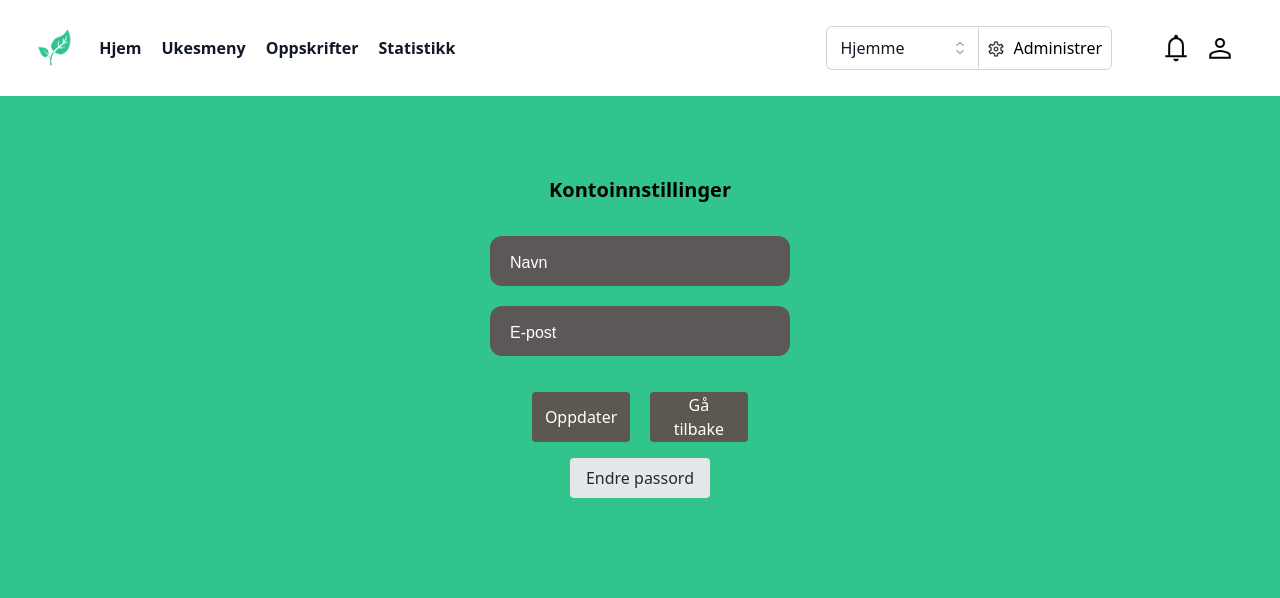
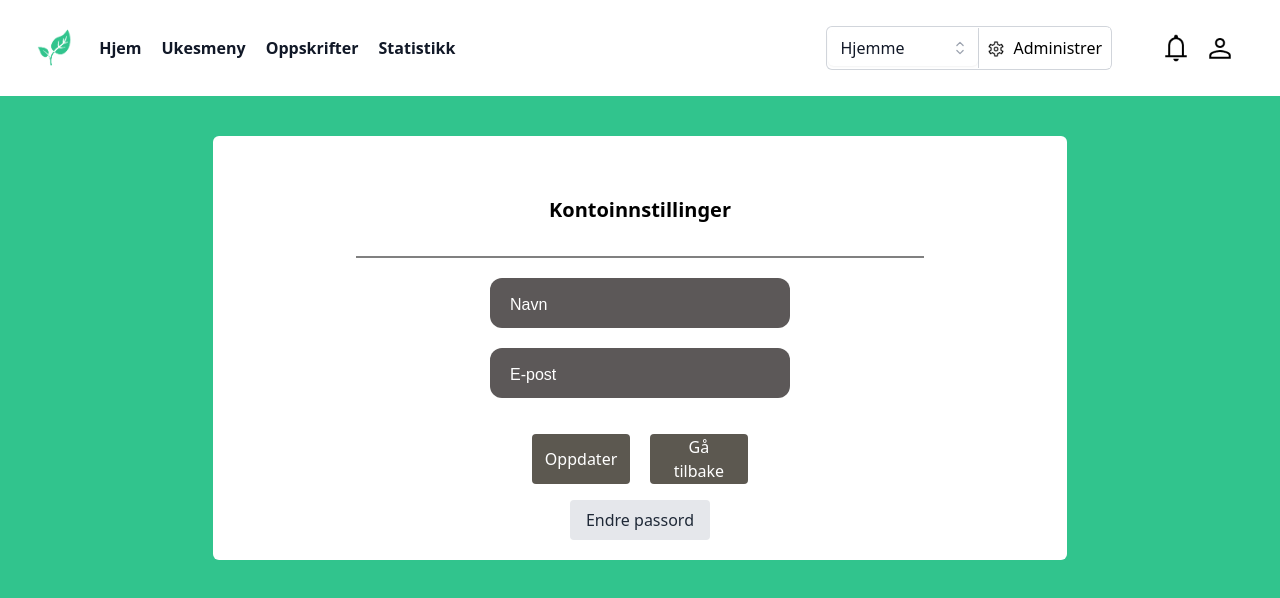
Before and after one commit to ecschoye/Smartmat, a Nuxt app in the folder frontend/: page /account-details in a window 1280 px wide. Shown: the top 598 px of the page. Built offline with nearby package versions, Linux system fonts and the light colour scheme.

Commit message:
changed layout

```diff
--- a/frontend/pages/account-details.vue
+++ b/frontend/pages/account-details.vue
@@ -1,16 +1,14 @@
 <template>
-  <div>
-    <div id="title">
-      <p class="text-center mt-20 text-xl font-bold">Kontoinnstillinger</p>
-    </div>
-    <div class="flex justify-center items-center">
-      <div class="w-2/3 mx-auto">
-        <div class="flex flex-col items-center mt-8"> <!-- use flex-col to stack child elements vertically -->
-          <div class="mb-4"> <!-- use flex-col to place child elements in a column -->
+  <div class="flex items-center justify-center">
+    <div class="w-2/3 mx-auto bg-white mt-10 rounded-md py-5">
+      <p class="text-center mt-10 text-xl font-bold">Kontoinnstillinger</p>
+      <div class="w-2/3 mx-auto flex flex-col items-center mt-3">
+        <div class="divider"></div>
+        <div class="mb-4">
           <BaseInput id="name" type="name" class="input-container" label="Navn"/>
           <BaseInput id="email" type="email" class="input-container" label="E-post"/>
         </div>
-          <div class="flex mb-4"> <!-- use flex to place child elements in a row -->
+        <div class="flex mb-4">
           <GrayButton @click="submit" label="Oppdater" width="100%" height="50px" class="mr-5 px-3"/>
           <GrayButton label="Gå tilbake" width="100%" height="50px" class="px-3 text-center"/>
         </div>
@@ -20,7 +18,8 @@
       </div>
     </div>
   </div>
-  </div>
+
+
 
 </template>
 
@@ -37,6 +36,11 @@ const submit = () => {
 
 </script>
 
-<style lang="scss" scoped>
-
+<style scoped>
+.divider{
+  width: 100%;
+  height: 2px;
+  background-color: gray;
+  margin: 20px 0;
+}
 </style>
--- a/frontend/pages/change-password.vue
+++ b/frontend/pages/change-password.vue
@@ -1,8 +1,9 @@
 <template>
   <div class="flex justify-center items-center">
-    <div class="w-2/3 mx-auto">
-      <p class="text-center mt-20 text-xl font-bold">Endre passord</p>
-      <div class="flex flex-col items-center mt-8">
+    <div class="w-2/3 mx-auto bg-white mt-10 rounded-md py-5">
+      <p class="text-center mt-10 text-xl font-bold">Endre passord</p>
+      <div class="w-2/3 mx-auto flex flex-col items-center mt-3">
+        <div class="divider"></div>
         <div class="mb-4">
           <div class="input-container w-full">
             <BaseInput id="newPassword" type="password" class="w-full" label="Nytt passord" v-model="newPassword"/>
@@ -15,7 +16,7 @@
           </div>
           <div class="flex flex-col" v-if="showPasswordMismatchMessage">
             <div class="mb-4">
-              <div class="mx-auto w-2/3 p-4 text-sm text-red-800 rounded-lg bg-red-50 dark:bg-gray-800 dark:text-red-400" role="alert">
+              <div class="mx-auto w-full p-4 text-sm text-red-800 rounded-lg bg-red-50 dark:bg-gray-800 dark:text-red-400" role="alert">
                 <span class="font-medium">Advarsel!</span> Passordene er ikke like.
               </div>
             </div>
@@ -59,6 +60,11 @@ const isFormValid = computed(() => {
 
 </script>
 
-<style lang="scss" scoped>
-
+<style scoped>
+.divider{
+  width: 100%;
+  height: 2px;
+  background-color: gray;
+  margin: 20px 0;
+}
 </style>
--- a/frontend/pages/system-settings.vue
+++ b/frontend/pages/system-settings.vue
@@ -1,11 +1,13 @@
 <template>
-  <div class="w-2/3 min-h-fit bg-slate-100 mx-auto text-center rounded-md py-8 mt-5">
-    <p class="text-center mt-10 text-xl font-bold">Systeminnstillinger</p>
-    <div class="w-2/3 mx-auto pt-10">
+  <div class="w-2/3 min-h-fit bg-white border-5px mx-auto text-center rounded-md py-6 mt-10">
+    <p class="text-center mt-7 text-xl font-bold">Systeminnstillinger</p>
+    <div class="w-2/3 mx-auto pt-2">
+      <div class="divider"></div>
+      <div class="w-2/3 mx-auto">
         <HeadlessListbox as="div" v-model="selected">
           <HeadlessListboxLabel class="block text-xl leading-6 text-gray-900">Språk</HeadlessListboxLabel>
           <div class="relative mt-2">
-          <HeadlessListboxButton class="relative w-full cursor-default rounded-md bg-white py-1.5 pl-3 pr-10 text-left text-gray-900 shadow-sm ring-1 ring-inset ring-gray-300 mt-3 focus:outline-none focus:ring-2 focus:ring-indigo-500 sm:text-sm sm:leading-6">
+            <HeadlessListboxButton class="relative w-full cursor-default rounded-md bg-white py-1.5 pl-3 pr-10 text-left text-gray-900 shadow-sm ring-1 ring-inset ring-gray-300 mt-3 focus:outline-none focus:ring-2 focus:ring-green-500 sm:text-sm sm:leading-6">
                         <span class="flex items-center">
                         <span class="ml-3 block truncate">{{ selected.name }}</span>
                         </span>
@@ -16,7 +18,7 @@
             <transition leave-active-class="transition ease-in duration-100" leave-from-class="opacity-100" leave-to-class="opacity-0">
               <HeadlessListboxOptions class="absolute z-10 mt-1 max-h-56 w-full overflow-auto rounded-md bg-white py-1 text-base shadow-lg ring-1 ring-black ring-opacity-5 focus:outline-none sm:text-sm">
                 <HeadlessListboxOption as="template" v-for="language in languages" :key="language.id" :value="language" v-slot="{ active, selected }">
-                <li :class="[active ? 'bg-indigo-600 text-white' : 'text-gray-900', 'relative cursor-default select-none py-2 pl-3 pr-9']">
+                  <li :class="[active ? 'bg-green-500 text-white' : 'text-gray-900', 'relative cursor-default select-none py-2 pl-3 pr-9']">
                     <div class="flex items-center">
                       <span :class="[selected ? 'font-semibold' : 'font-normal', 'ml-3 block truncate']">{{ language.name }}</span>
                     </div>
@@ -29,6 +31,7 @@
             </transition>
           </div>
         </HeadlessListbox>
+      </div>
       <p class="text-xl mt-8">Lightmode</p>
 
       <!-- Switch Container -->
@@ -81,6 +84,11 @@ export default {
 </script>
 
 
-<style lang="scss" scoped>
-
+<style scoped>
+.divider{
+  width: 100%;
+  height: 2px;
+  background-color: gray;
+  margin: 20px 0;
+}
 </style>
```
Lines whose indentation alone changed are shown as unchanged.
